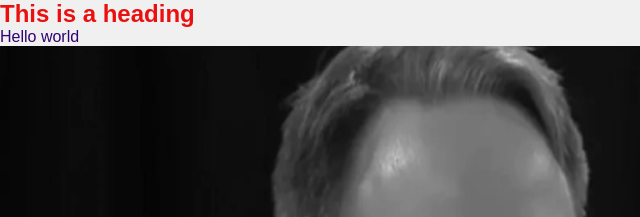
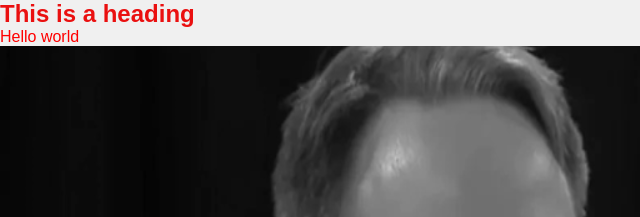
Before and after one commit to qvd808/test-http-server-c, a plain HTML site: page public/index.html in a window 1280 px wide. Shown: the top 217 px of the page, 0-640 px from the left. Drawn offline with Linux system fonts and the light colour scheme.

Commit message:
Able to get .js file

```diff
--- a/public/index.html
+++ b/public/index.html
@@ -9,6 +9,7 @@
   <body>
     <h1>This is a heading</h1>
     <p>Hello world</p>
-    <img src="./linus_torvald.png" alt="This is an image"/>
+    <img src="./linus_torvald.png" alt="This is an image" />
   </body>
+    <script src="./index.js"></script>
 </html>
--- /dev/null
+++ b/public/index.js
@@ -0,0 +1,4 @@
+// Get all the <p> tags
+const paragraphs = document.getElementsByTagName("p");
+paragraphs[0].style.color = "red";
+console.log("Hello from index.js!");
```
